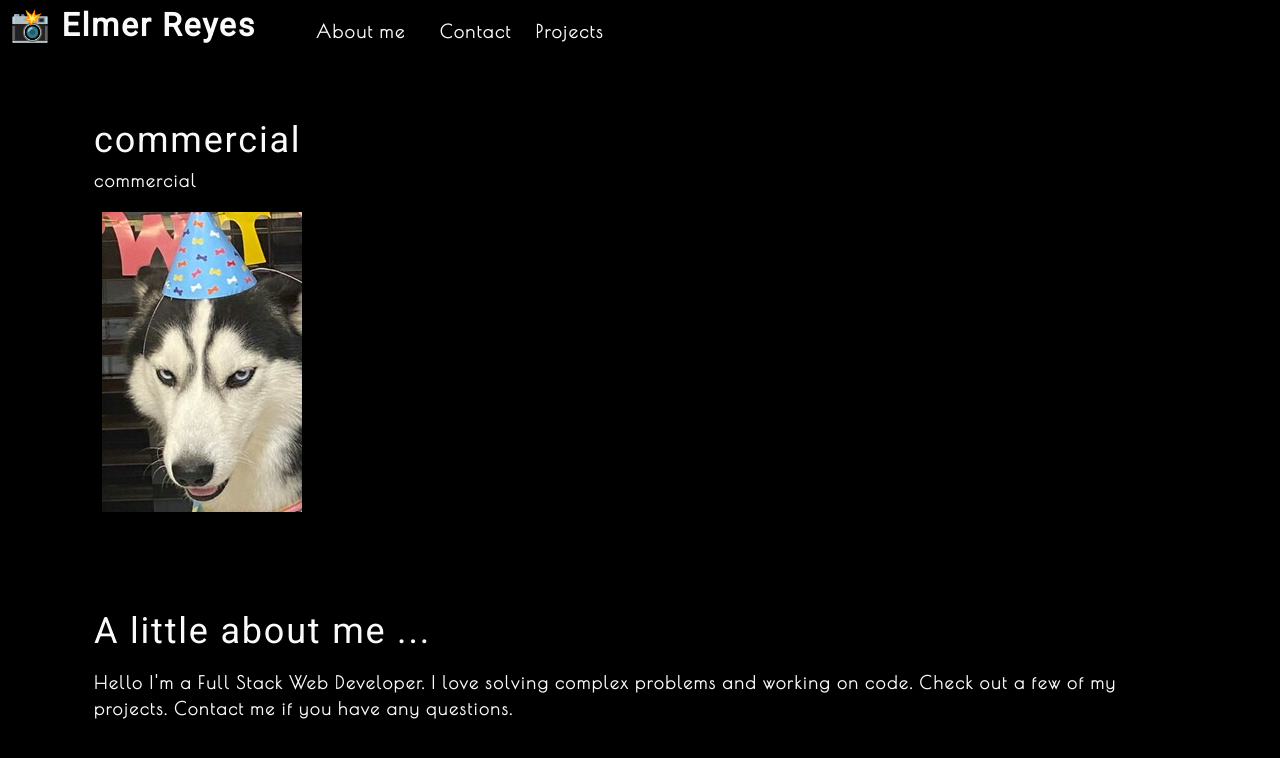
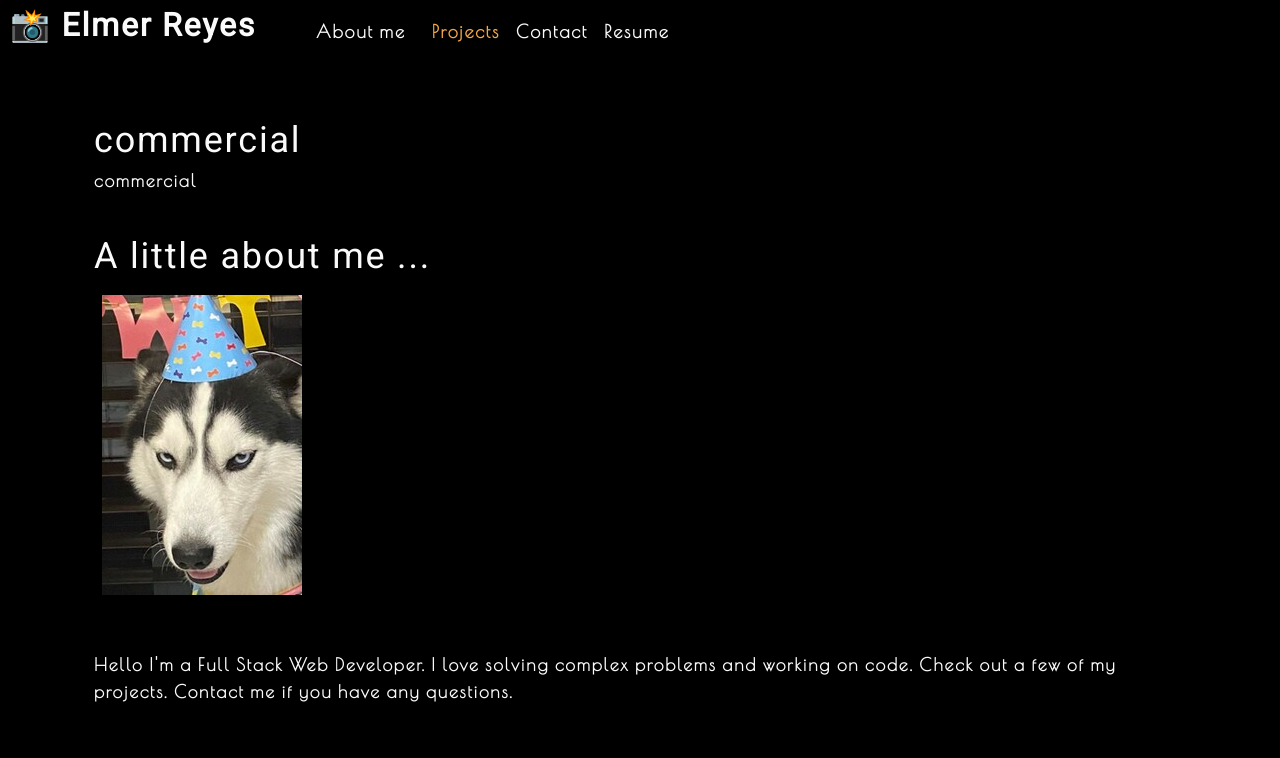
Before and after one commit to Erey2790/react-portf, a React (Create React App) app: page / in a window 1280 px wide. Shown: the top 758 px of the page. Built offline with nearby package versions, Linux system fonts and the light colour scheme.

Commit message:
added nav functionality

```diff
--- a/src/components/About/index.js
+++ b/src/components/About/index.js
@@ -1,4 +1,5 @@
 import React from 'react'
+import photo from '../../assets/pics/smallerImageBlue.jpeg'
 
 
 function About() {
@@ -7,6 +8,13 @@ function About() {
     <section className="my-5" >
       <h1 id="about">A little about me ...</h1>
       <div className="my-2">
+      <div>
+                <img
+                    src={photo}
+                    alt="My dog Blue"
+                    className='img-thumbnail mx-1'
+                    />
+            </div>
         <p>
           Hello I'm a Full Stack Web Developer.
           I love solving complex problems and working on code.
--- a/src/components/Nav/index.js
+++ b/src/components/Nav/index.js
@@ -1,44 +1,50 @@
-import React from "react";
+import React, { useState } from "react";
 import { capitalizeFirstLetter } from "../../utils/helpers";
 
 function Nav() {
-  const  categories = [
-    { name: 'Projects', description: 'Photos of grocery stores, food trucks, and other commercial projects' },
+  const  [categories] = useState ([
+    { name: 'Projects', description: 'A list of my projects I have worked on so far' },
+    { name: 'Contact', description: 'Contact me' },
+    { name: 'Resume', description: 'Download resume here' }
 
-  ];
+  ]);
+  const [currentCategory, setCurrentCategory] = useState(categories[0]);
 
-  const handleClick = () => {
-    console.log("click handled")
-  }
+
 
   return (
-    <header data-testid="header" className="flex-row px-1">
+    <header className="flex-row px-1">
       <h2>
-        <a href="/">
-          <span role="img" aria-label="camera"> 📸</span> Elmer Reyes
+        <a data-testid='link' href="/">
+          <span role="img" aria-label="camera"> {" "}📸</span>{" "} Elmer Reyes
         </a>
       </h2>
       <nav>
         <ul className="flex-row">
           <li className="mx-2">
-            <a href="#about" onClick={() => handleClick()}>
-              About me
-            </a>
+            <a
+              href="#about"
+              >
+                About me
+              </a>
           </li>
-          <li className={"mx-2"}>
-            <span onClick={() => handleClick()}>
-              Contact
-            </span>
+
+          <li>
+
           </li>
-          {
-            categories.map((category) => (
-              <li className="mx-1" key={category.name} >
-                <span onClick={() => { handleClick(); }}>
-                 {capitalizeFirstLetter(category.name)}
-                </span>
-              </li>
-            ))
-          }
+          {categories.map((category) => (
+            <li className={`mx-1 ${
+                currentCategory.name === category.name && 'navActive'
+                }`} key={category.name}>
+              <span
+                onClick={() => {
+                  setCurrentCategory(category)
+                }}
+              >
+                {capitalizeFirstLetter(category.name)}
+              </span>
+            </li>
+          ))}
         </ul>
       </nav>
     </header>
--- a/src/components/Projects/index.js
+++ b/src/components/Projects/index.js
@@ -1,5 +1,5 @@
 import React from 'react';
-import photo from '../../assets/pics/smallerImageBlue.jpeg'
+
 
 function Projects(props) {
     const currentCategory = {
@@ -11,13 +11,7 @@ function Projects(props) {
         <section>
             <h1>{currentCategory.name}</h1>
             <p>{currentCategory.name}</p>
-            <div>
-                <img
-                    src={photo}
-                    alt="My dog Blue"
-                    className='img-thumbnail mx-1'
-                    />
-            </div>
+
         </section>
     );
 }
```
